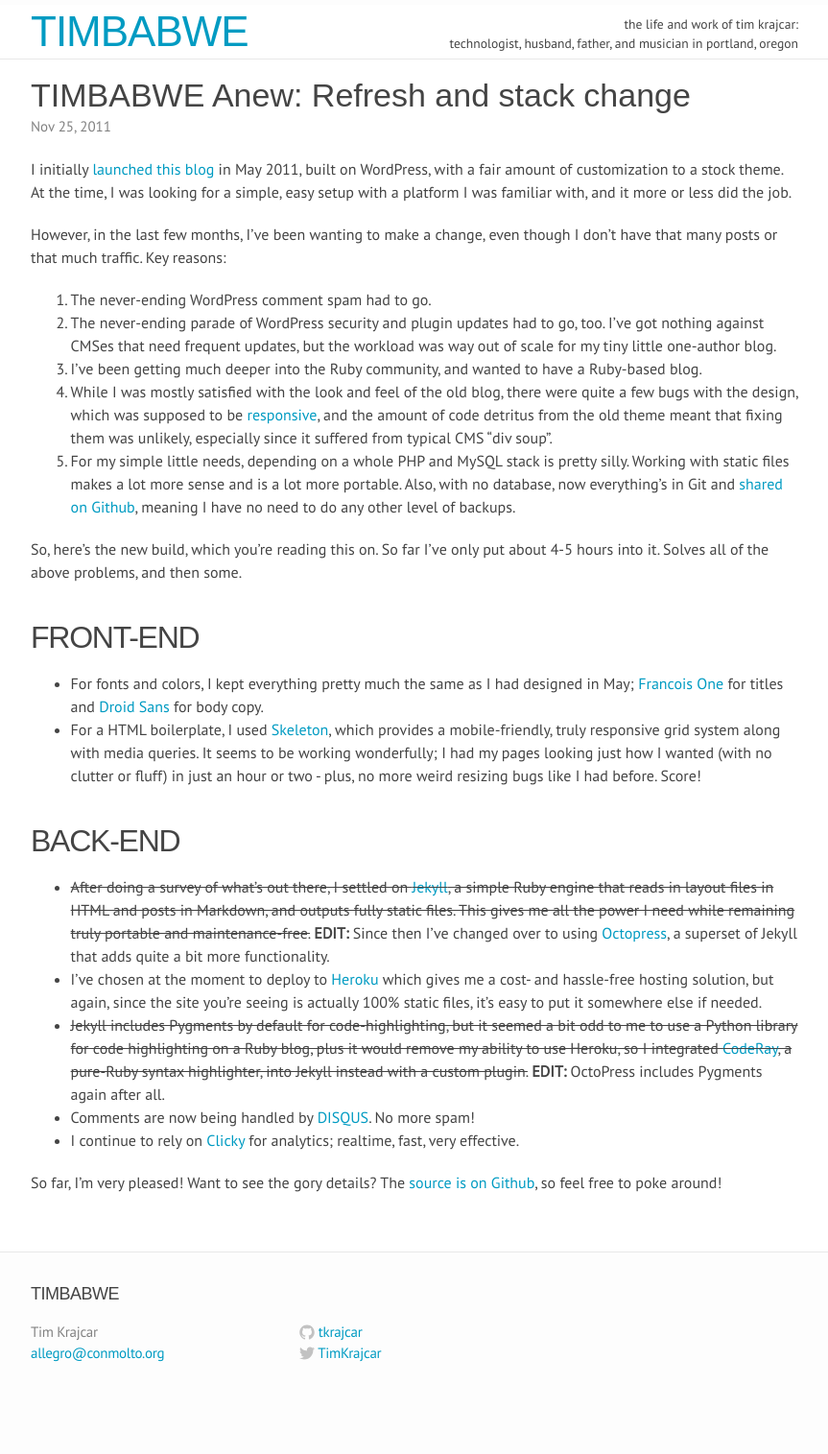
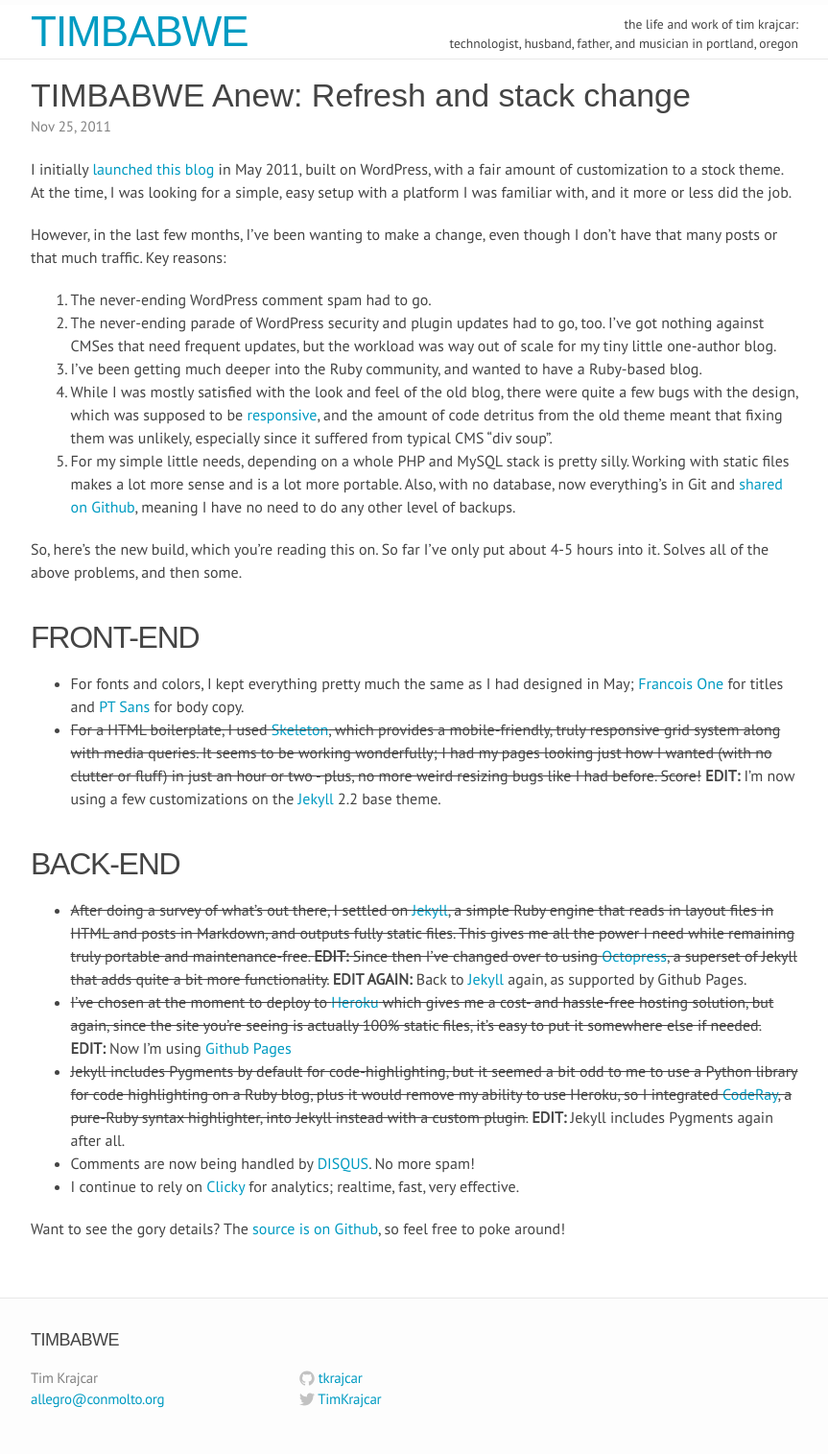
Before and after one commit to tkrajcar/tkrajcar.github.io, a Jekyll site: the page built from _posts/2011-11-25-timbabwe-anew.md, in a window 1280 px wide. Shown: the whole page at 96% size, without its empty margins (208-1071 px from the left). Built offline with Jekyll 4.4.1, drawn with Linux system fonts in a browser that asks for light colours; some web fonts are replaced; comment, search, counter and statistics services are not loaded; before the commit the page ends 1467 px from its top, so only the background shows below that.

Commit message:
update stack

```diff
--- a/_posts/2011-11-25-timbabwe-anew.md
+++ b/_posts/2011-11-25-timbabwe-anew.md
@@ -13,21 +13,21 @@
 2. The never-ending parade of WordPress security and plugin updates had to go, too. I've got nothing against CMSes that need frequent updates, but the workload was way out of scale for my tiny little one-author blog.
 3. I've been getting much deeper into the Ruby community, and wanted to have a Ruby-based blog.
 4. While I was mostly satisfied with the look and feel of the old blog, there were quite a few bugs with the design, which was supposed to be [responsive](http://www.alistapart.com/articles/responsive-web-design/), and the amount of code detritus from the old theme meant that fixing them was unlikely, especially since it suffered from typical CMS "div soup".
-5. For my simple little needs, depending on a whole PHP and MySQL stack is pretty silly. Working with static files makes a lot more sense and is a lot more portable. Also, with no database, now everything's in Git and [shared on Github](https://github.com/tkrajcar/timbabwe), meaning I have no need to do any other level of backups.
+5. For my simple little needs, depending on a whole PHP and MySQL stack is pretty silly. Working with static files makes a lot more sense and is a lot more portable. Also, with no database, now everything's in Git and [shared on Github](https://github.com/tkrajcar/tkrajcar.github.io), meaning I have no need to do any other level of backups.
 
 So, here's the new build, which you're reading this on. So far I've only put about 4-5 hours into it. Solves all of the above problems, and then some.
 
 ## Front-End
 
-* For fonts and colors, I kept everything pretty much the same as I had designed in May; [Francois One](http://www.google.com/webfonts/specimen/Francois+One) for titles and [Droid Sans](http://www.google.com/webfonts/specimen/Droid+Sans) for body copy.
-* For a HTML boilerplate, I used [Skeleton](http://getskeleton.com/), which provides a mobile-friendly, truly responsive grid system along with media queries. It seems to be working wonderfully; I had my pages looking just how I wanted (with no clutter or fluff) in just an hour or two - plus, no more weird resizing bugs like I had before. Score!
+* For fonts and colors, I kept everything pretty much the same as I had designed in May; [Francois One](http://www.google.com/webfonts/specimen/Francois+One) for titles and [PT Sans](http://www.google.com/webfonts/specimen/PT+Sans) for body copy.
+* <del>For a HTML boilerplate, I used [Skeleton](http://getskeleton.com/), which provides a mobile-friendly, truly responsive grid system along with media queries. It seems to be working wonderfully; I had my pages looking just how I wanted (with no clutter or fluff) in just an hour or two - plus, no more weird resizing bugs like I had before. Score!</del> <strong>EDIT:</strong> I'm now using a few customizations on the [Jekyll](https://github.com/mojombo/jekyll) 2.2 base theme.
 
 ## Back-End
 
-* <del>After doing a survey of what's out there, I settled on [Jekyll](https://github.com/mojombo/jekyll), a simple Ruby engine that reads in layout files in HTML and posts in Markdown, and outputs fully static files. This gives me all the power I need while remaining truly portable and maintenance-free.</del> <strong>EDIT:</strong> Since then I've changed over to using [Octopress](http://octopress.org/), a superset of Jekyll that adds quite a bit more functionality.
-* I've chosen at the moment to deploy to [Heroku](http://www.heroku.com/) which gives me a cost- and hassle-free hosting solution, but again, since the site you're seeing is actually 100% static files, it's easy to put it somewhere else if needed.
-* <del>Jekyll includes Pygments by default for code-highlighting, but it seemed a bit odd to me to use a Python library for code highlighting on a Ruby blog, plus it would remove my ability to use Heroku, so I integrated [CodeRay](http://coderay.rubychan.de/), a pure-Ruby syntax highlighter, into Jekyll instead with a custom plugin.</del> <strong>EDIT:</strong> OctoPress includes Pygments again after all.
+* <del>After doing a survey of what's out there, I settled on [Jekyll](https://github.com/mojombo/jekyll), a simple Ruby engine that reads in layout files in HTML and posts in Markdown, and outputs fully static files. This gives me all the power I need while remaining truly portable and maintenance-free. <strong>EDIT:</strong> Since then I've changed over to using [Octopress](http://octopress.org/), a superset of Jekyll that adds quite a bit more functionality.</del> <strong>EDIT AGAIN:</strong> Back to [Jekyll](https://github.com/mojombo/jekyll) again, as supported by Github Pages.
+* <del>I've chosen at the moment to deploy to [Heroku](http://www.heroku.com/) which gives me a cost- and hassle-free hosting solution, but again, since the site you're seeing is actually 100% static files, it's easy to put it somewhere else if needed.</del> <strong>EDIT:</strong> Now I'm using [Github Pages](https://pages.github.com/)
+* <del>Jekyll includes Pygments by default for code-highlighting, but it seemed a bit odd to me to use a Python library for code highlighting on a Ruby blog, plus it would remove my ability to use Heroku, so I integrated [CodeRay](http://coderay.rubychan.de/), a pure-Ruby syntax highlighter, into Jekyll instead with a custom plugin.</del> <strong>EDIT:</strong> Jekyll includes Pygments again after all.
 * Comments are now being handled by [DISQUS](http://www.disqus.com/). No more spam!
 * I continue to rely on [Clicky](http://getclicky.com/219995) for analytics; realtime, fast, very effective.
 
-So far, I'm very pleased! Want to see the gory details? The [source is on Github](https://github.com/tkrajcar/timbabwe), so feel free to poke around!
+Want to see the gory details? The [source is on Github](https://github.com/tkrajcar/tkrajcar.github.io), so feel free to poke around!
```
